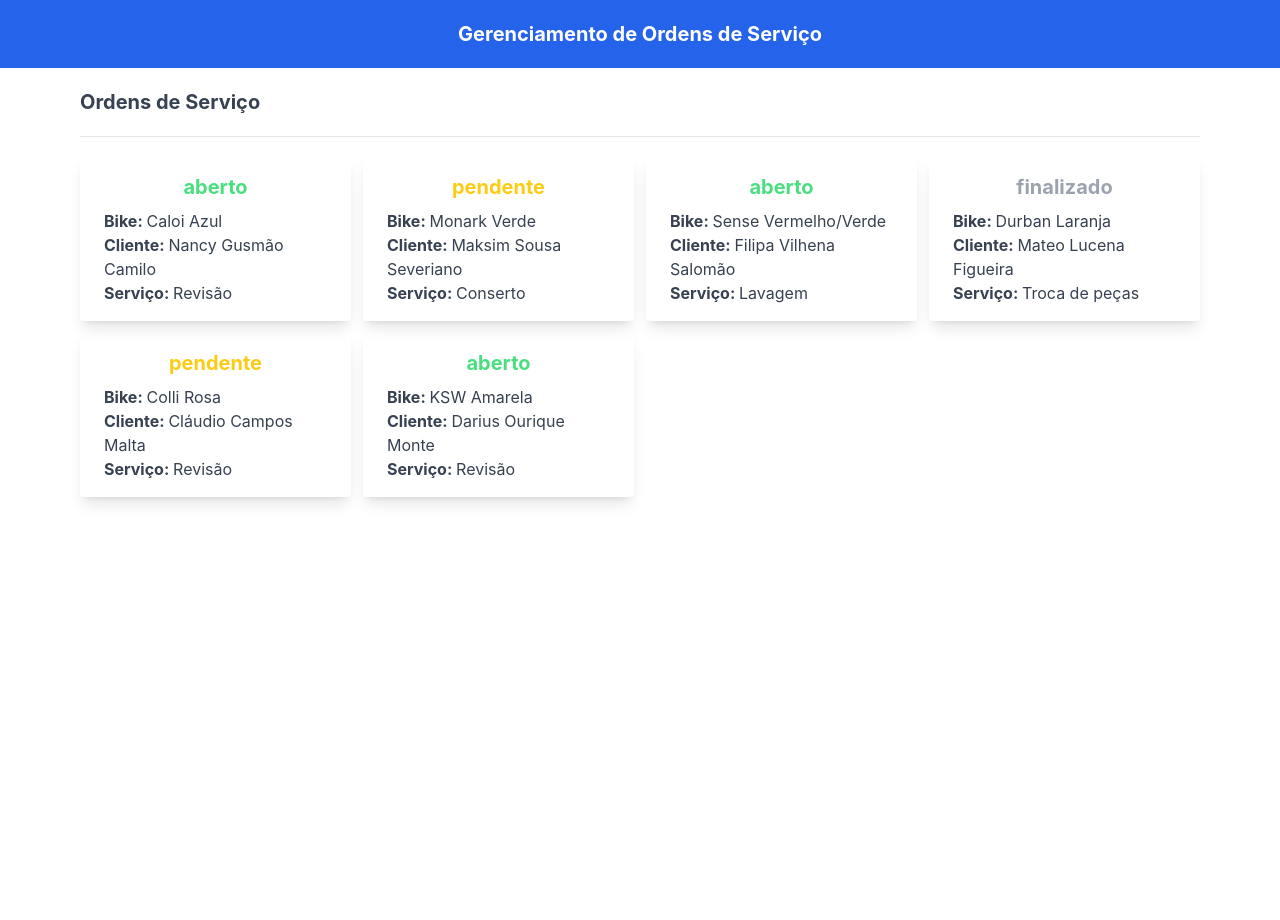
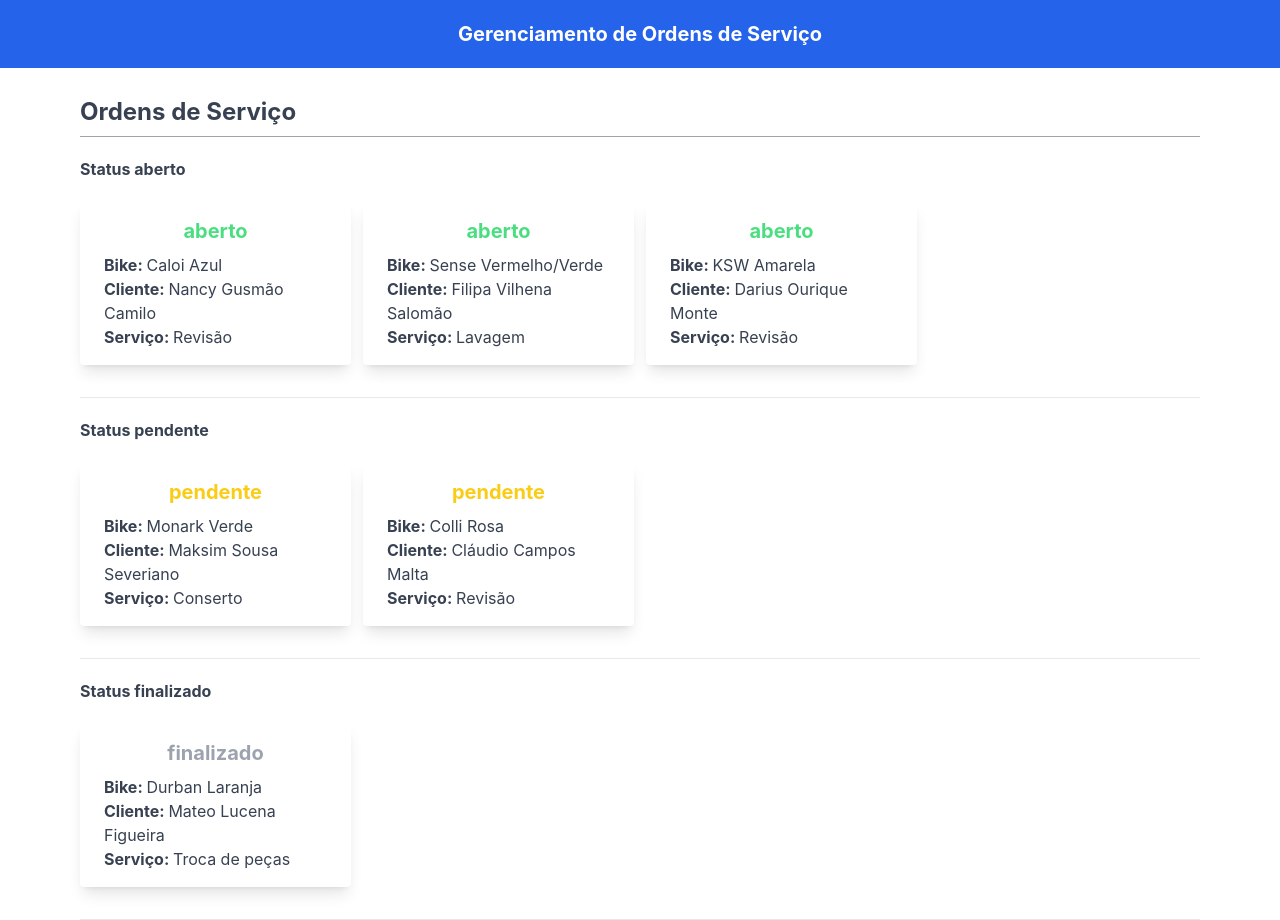
Before and after one commit to moraesfd/service-order-management, a React (Create React App) app: page / in a window 1280 px wide. Before the commit the page ends 800 px from the top, so only its background shows below. Built offline with nearby package versions, Linux system fonts and the light colour scheme; data requests are answered from the project's data file.

Commit message:
feat: add context api, separate os by status

```diff
--- a/src/App.js
+++ b/src/App.js
@@ -1,8 +1,9 @@
-import './App.css';
-import { BrowserRouter } from 'react-router-dom';
-import RoutesComponent from './routes';
-import Header from './components/Header';
-import MainLayout from './layout/MainLayout';
+import "./App.css";
+import { BrowserRouter } from "react-router-dom";
+import RoutesComponent from "./routes";
+import Header from "./components/Header";
+import MainLayout from "./layouts/MainLayout";
+import ServiceOrdersProvider from "./contexts/serviceOrdersContext";
 
 function App() {
   return (
@@ -10,7 +11,9 @@ function App() {
       <BrowserRouter>
         <Header title="Gerenciamento de Ordens de Serviço" />
         <MainLayout>
-          <RoutesComponent />
+          <ServiceOrdersProvider>
+            <RoutesComponent />
+          </ServiceOrdersProvider>
         </MainLayout>
       </BrowserRouter>
     </div>
--- a/src/components/Modal.jsx
+++ b/src/components/Modal.jsx
@@ -1,7 +1,10 @@
+import { useServiceOrders } from "../contexts/serviceOrdersContext";
 import { getColorByStatus } from "../helpers/service-status";
 
-function Modal({ setShowModal, serviceOrder }) {
-  const { bike, client, description, price, status, service } = serviceOrder;
+function Modal() {
+  const { setShowModal, serviceOrderModal } = useServiceOrders();
+  const { bike, client, description, price, status, service } =
+    serviceOrderModal;
 
   return (
     <>
@@ -25,9 +28,9 @@ function Modal({ setShowModal, serviceOrder }) {
                   aria-hidden="true"
                 >
                   <path
-                    stroke-linecap="round"
-                    stroke-linejoin="round"
-                    stroke-width="2"
+                    strokeLinecap="round"
+                    strokeLinejoin="round"
+                    strokeWidth="2"
                     d="M6 18L18 6M6 6l12 12"
                   />
                 </svg>
--- /dev/null
+++ b/src/components/ServiceOrderCard.jsx
@@ -0,0 +1,37 @@
+import { useServiceOrders } from "../contexts/serviceOrdersContext";
+
+function ServiceOrderCard({ serviceOrder, statusColor }) {
+  const { status, bike, client, service } = serviceOrder;
+
+  const { setServiceOrderModal, setShowModal } = useServiceOrders();
+
+  function handleClickServiceOrder() {
+    setServiceOrderModal(serviceOrder);
+    setShowModal(true);
+  }
+
+  return (
+    <div
+      onClick={(e) => handleClickServiceOrder()}
+      className="max-w-sm rounded overflow-hidden shadow-lg cursor-pointer"
+    >
+      <div className="px-6 py-4">
+        <div className={`font-bold text-xl mb-2 ${statusColor}`}>{status}</div>
+        <div className="text-gray-700 text-base text-left">
+          <strong>Bike: </strong>
+          <span>{bike}</span>
+        </div>
+        <div className="text-gray-700 text-base text-left">
+          <strong>Cliente: </strong>
+          <span>{client}</span>
+        </div>
+        <div className="text-gray-700 text-base text-left">
+          <strong>Serviço: </strong>
+          <span>{service}</span>
+        </div>
+      </div>
+    </div>
+  );
+}
+
+export default ServiceOrderCard;
--- a/src/components/ServiceOrdersContainer.jsx
+++ b/src/components/ServiceOrdersContainer.jsx
@@ -1,47 +1,57 @@
+import { useServiceOrders } from "../contexts/serviceOrdersContext";
 import { getColorByStatus } from "../helpers/service-status";
+import ServiceOrderCard from "./ServiceOrderCard";
 
-function ServiceOrdersContainer({
-  serviceOrders,
-  setServiceOrderModal,
-  setShowModal,
-}) {
-  function handleClickServiceOrder(serviceOrder) {
-    setServiceOrderModal(serviceOrder);
-    setShowModal(true);
-  }
+function ServiceOrdersContainer() {
+  const { serviceOrders } = useServiceOrders();
+
+  const serviceOrdersOpened = serviceOrders.filter((order) => {
+    return order.status === "aberto";
+  });
+
+  const serviceOrdersPending = serviceOrders.filter((order) => {
+    return order.status === "pendente";
+  });
+
+  const serviceOrdersFinished = serviceOrders.filter((order) => {
+    return order.status === "finalizado";
+  });
+
+  const serviceOrdersFiltered = [
+    { status: "aberto", orders: serviceOrdersOpened ?? "" },
+    { status: "pendente", orders: serviceOrdersPending ?? "" },
+    { status: "finalizado", orders: serviceOrdersFinished ?? "" },
+  ];
 
   return (
-    <div className="grid grid-cols-1 lg:grid-cols-4 md:grid-cols-3 sm:grid-cols-2 gap-3 my-5">
-      {serviceOrders.map((serviceOrder) => {
-        const statusColor = getColorByStatus(serviceOrder.status);
+    <>
+      {serviceOrdersFiltered.map((filtered, index) => {
+        const id = index + 1;
 
-        return (
-          <div
-            key={serviceOrder.id}
-            onClick={(e) => handleClickServiceOrder(serviceOrder)}
-            className="max-w-sm rounded overflow-hidden shadow-lg cursor-pointer"
-          >
-            <div className="px-6 py-4">
-              <div className={`font-bold text-xl mb-2 ${statusColor}`}>
-                {serviceOrder.status}
-              </div>
-              <div className="text-gray-700 text-base text-left">
-                <strong>Bike: </strong>
-                <span>{serviceOrder.bike}</span>
-              </div>
-              <div className="text-gray-700 text-base text-left">
-                <strong>Cliente: </strong>
-                <span>{serviceOrder.client}</span>
-              </div>
-              <div className="text-gray-700 text-base text-left">
-                <strong>Serviço: </strong>
-                <span>{serviceOrder.service}</span>
+        if (filtered.orders.length > 0) {
+          return (
+            <div key={id} className="border-b border-gray-200">
+              <h1 className="text-left font-bold text-md mt-5 mb-2 text-gray-700">
+                Status {filtered.status}
+              </h1>
+              <div className="grid grid-cols-1 lg:grid-cols-4 md:grid-cols-3 sm:grid-cols-2 gap-3 mt-5 mb-8">
+                {filtered.orders.map((serviceOrder) => {
+                  const statusColor = getColorByStatus(serviceOrder.status);
+
+                  return (
+                    <ServiceOrderCard
+                      serviceOrder={serviceOrder}
+                      statusColor={statusColor}
+                      key={serviceOrder.id}
+                    />
+                  );
+                })}
               </div>
             </div>
-          </div>
-        );
+          );
+        }
       })}
-    </div>
+    </>
   );
 }
 
--- a/src/components/TitlePage.jsx
+++ b/src/components/TitlePage.jsx
@@ -1,8 +1,9 @@
 function TitlePage({ text }) {
   return (
-    <div>
-      <h1 className="text-left font-bold text-xl my-5 text-gray-700">{text}</h1>
-      <hr />
+    <div className="border-b border-gray-400">
+      <h1 className="text-left font-bold text-2xl mt-7 mb-2 text-gray-700">
+        {text}
+      </h1>
     </div>
   );
 }
--- /dev/null
+++ b/src/contexts/serviceOrdersContext.js
@@ -0,0 +1,31 @@
+import { createContext, ReactNode, useContext, useState } from "react";
+
+export const ServiceOrdersContext = createContext();
+
+function ServiceOrdersProvider({ children }) {
+  const [serviceOrders, setServiceOrders] = useState([]);
+  const [loading, setLoading] = useState(true);
+  const [showModal, setShowModal] = useState(false);
+  const [serviceOrderModal, setServiceOrderModal] = useState(null);
+
+  return (
+    <ServiceOrdersContext.Provider
+      value={{
+        serviceOrders,
+        setServiceOrders,
+        loading,
+        setLoading,
+        showModal,
+        setShowModal,
+        serviceOrderModal,
+        setServiceOrderModal,
+      }}
+    >
+      {children}
+    </ServiceOrdersContext.Provider>
+  );
+}
+
+export default ServiceOrdersProvider;
+
+export const useServiceOrders = () => useContext(ServiceOrdersContext);
--- a/src/pages/HomePage.jsx
+++ b/src/pages/HomePage.jsx
@@ -5,12 +5,11 @@ import TitlePage from "../components/TitlePage";
 import Loading from "../components/Loading";
 import { getAllServiceOrders } from "../modules/serviceOrder";
 import Modal from "../components/Modal";
+import { useServiceOrders } from "../contexts/serviceOrdersContext";
 
 function HomePage() {
-  const [serviceOrders, setServiceOrders] = useState([]);
-  const [loading, setLoading] = useState(true);
-  const [showModal, setShowModal] = useState(false);
-  const [serviceOrderModal, setServiceOrderModal] = useState(null);
+  const { serviceOrders, setServiceOrders, loading, setLoading, showModal } =
+    useServiceOrders();
 
   async function getAllServiceOrdersFromApi() {
     let response = [];
@@ -30,24 +29,28 @@ function HomePage() {
     getAllServiceOrdersFromApi();
   }, []);
 
+  const serviceOrdersFilteredByStatus = (status) => {
+    let serviceOrdersFiltered = null;
+
+    serviceOrdersFiltered = serviceOrders.filter((order) => {
+      return order.status === status;
+    });
+
+    return serviceOrdersFiltered;
+  };
+
   return (
     <>
       <TitlePage text="Ordens de Serviço" />
       {loading ? (
         <Loading />
       ) : serviceOrders ? (
-        <ServiceOrdersContainer
-          serviceOrders={serviceOrders}
-          setServiceOrderModal={setServiceOrderModal}
-          setShowModal={setShowModal}
-        />
+        <ServiceOrdersContainer />
       ) : (
         <EmptyState msg="Ops, não foi encontrada nenhuma Ordem de Serviço!" />
       )}
 
-      {showModal && (
-        <Modal setShowModal={setShowModal} serviceOrder={serviceOrderModal} />
-      )}
+      {showModal && <Modal />}
     </>
   );
 }
```
Also changed, not shown: src/layouts/MainLayout.jsx (renamed from src/layout/MainLayout.jsx).
